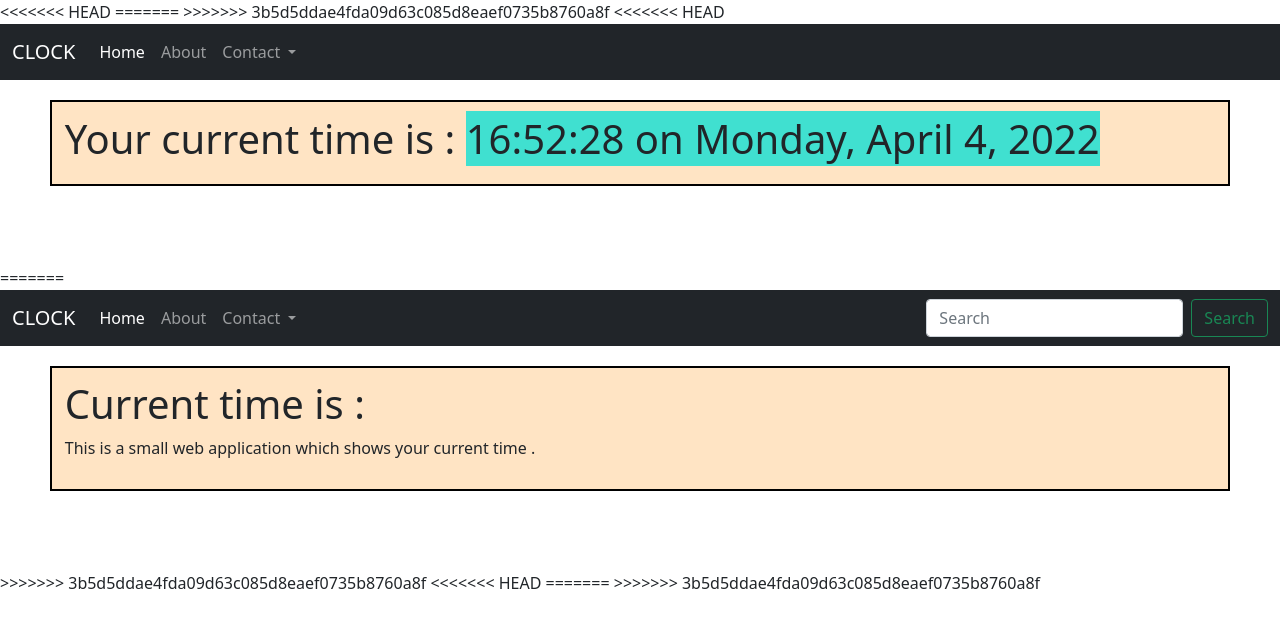
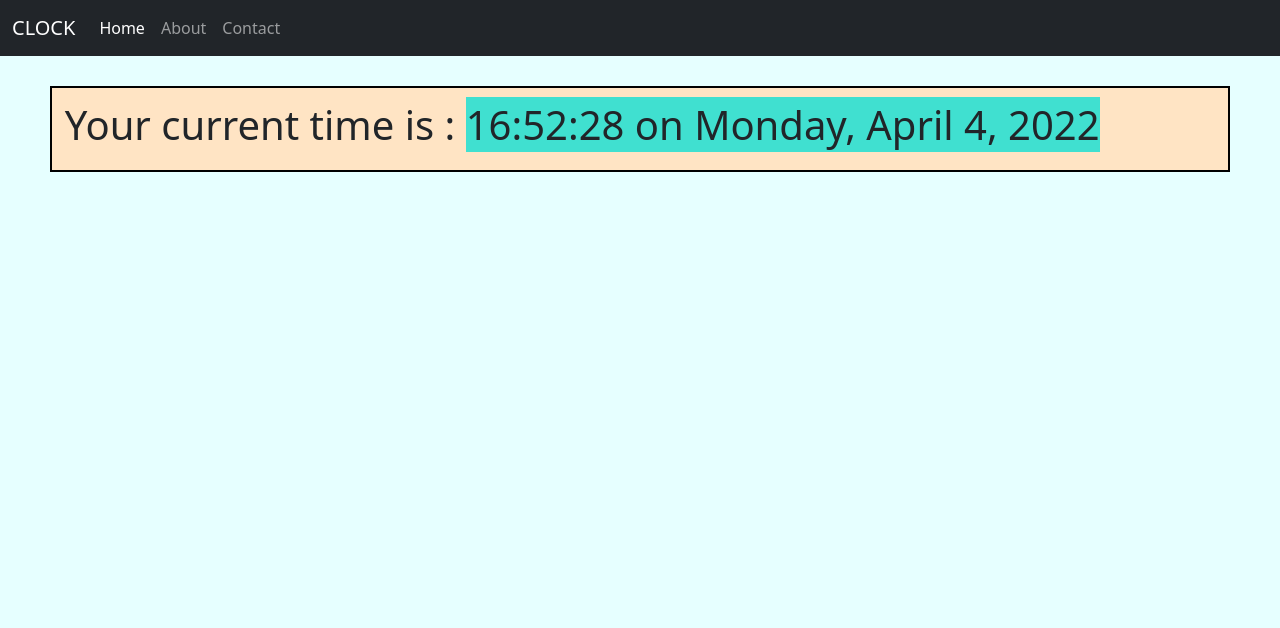
Before and after one commit to prakartigoel24/Js_MiniProjects, a PHP site: page / in a window 1280 px wide. Shown: the top 628 px of the page. Run offline with PHP 8.4, Linux system fonts and the light colour scheme; some libraries are stand-ins or nearby versions.

Commit message:
modified all pages

```diff
--- a/CLOCK/index.html
+++ b/CLOCK/index.html
@@ -2,7 +2,6 @@
 <html lang="en">
 
 <head>
-<<<<<<< HEAD
   <!-- Required meta tags -->
   <meta charset="utf-8">
   <meta name="viewport" content="width=device-width, initial-scale=1">
@@ -19,29 +18,10 @@
     crossorigin="anonymous "></script>
 
   <title>Clock</title>
-=======
-    <!-- Required meta tags -->
-    <meta charset="utf-8">
-    <meta name="viewport" content="width=device-width, initial-scale=1">
-
-    <!-- Bootstrap CSS -->
-    <link href="https://cdn.jsdelivr.net/npm/bootstrap@5.1.3/dist/css/bootstrap.min.css" rel="stylesheet"
-        integrity="sha384-1BmE4kWBq78iYhFldvKuhfTAU6auU8tT94WrHftjDbrCEXSU1oBoqyl2QvZ6jIW3" crossorigin="anonymous">
-    <link rel="stylesheet" href="style.css">
-    <script src=" https://cdn.jsdelivr.net/npm/@popperjs/core@2.10.2/dist/umd/popper.min.js "
-        integrity="sha384-7+zCNj/IqJ95wo16oMtfsKbZ9ccEh31eOz1HGyDuCQ6wgnyJNSYdrPa03rtR1zdB "
-        crossorigin="anonymous "></script>
-    <script src="https://cdn.jsdelivr.net/npm/bootstrap@5.1.3/dist/js/bootstrap.min.js "
-        integrity="sha384-QJHtvGhmr9XOIpI6YVutG+2QOK9T+ZnN4kzFN1RtK3zEFEIsxhlmWl5/YESvpZ13 "
-        crossorigin="anonymous "></script>
-
-    <title>Clock</title>
->>>>>>> 3b5d5ddae4fda09d63c085d8eaef0735b8760a8f
 </head>
 
-<body>
+<body style=" background-color: #e6ffff;">
 
-<<<<<<< HEAD
   <!-- JavaScript code  -->
   <script>
     let date;
@@ -71,17 +51,10 @@
             <a class="nav-link active" aria-current="page" href="#">Home</a>
           </li>
           <li class="nav-item">
-            <a class="nav-link" href="#">About</a>
+            <a class="nav-link" href="about.html">About</a>
           </li>
-          <li class="nav-item dropdown">
-            <a class="nav-link dropdown-toggle" href="#" id="navbarDropdown" role="button" data-bs-toggle="dropdown"
-              aria-expanded="false">
-              Contact
-            </a>
-            <ul class="dropdown-menu" aria-labelledby="navbarDropdown">
-              <li><a class="dropdown-item" href="#">Email</a></li>
-              <li><a class="dropdown-item" href="#">Developer</a></li>
-            </ul>
+          <li class="nav-item">
+            <a class="nav-link" href="contact.html">Contact</a>
           </li>
 
         </ul>
@@ -94,68 +67,8 @@
   <div class="container-clock">
     <h1>Your current time is : <span id="time"> </span> </h1>
   </div>
-=======
-    <!-- JavaScript code  -->
-    <script>
-        let date;
-        let time;
-        let a;
-        const options = { weekday: 'long', year: 'numeric', month: 'long', day: 'numeric' };
-        setInterval(() => {
-            a = new Date();
-            date = a.toLocaleDateString(undefined,options);
-            time = a.getHours() + ":" + a.getMinutes() + ":" + a.getSeconds();
-            console.log(date + time);
-            document.getElementById('time').innerHTML = time + " on " + date;
-        }, 1000);
-    </script>
-
-    <!-- NAVBAR -->
-    <nav class="navbar navbar-expand-lg navbar-dark bg-dark">
-        <div class="container-fluid">
-          <a class="navbar-brand" href="#">CLOCK</a>
-          <button class="navbar-toggler" type="button" data-bs-toggle="collapse" data-bs-target="#navbarSupportedContent" aria-controls="navbarSupportedContent" aria-expanded="false" aria-label="Toggle navigation">
-            <span class="navbar-toggler-icon"></span>
-          </button>
-          <div class="collapse navbar-collapse" id="navbarSupportedContent">
-            <ul class="navbar-nav me-auto mb-2 mb-lg-0">
-              <li class="nav-item">
-                <a class="nav-link active" aria-current="page" href="#">Home</a>
-              </li>
-              <li class="nav-item">
-                <a class="nav-link" href="#">About</a>
-              </li>
-              <li class="nav-item dropdown">
-                <a class="nav-link dropdown-toggle" href="#" id="navbarDropdown" role="button" data-bs-toggle="dropdown" aria-expanded="false">
-                  Contact
-                </a>
-                <ul class="dropdown-menu" aria-labelledby="navbarDropdown">
-                  <li><a class="dropdown-item" href="#">Email</a></li>
-                  <li><a class="dropdown-item" href="#">Developer</a></li>
-                </ul>
-              </li>
-
-            </ul>
-            <form class="d-flex">
-              <input class="form-control me-2" type="search" placeholder="Search" aria-label="Search">
-              <button class="btn btn-outline-success" type="submit">Search</button>
-            </form>
-          </div>
-        </div>
-      </nav>
-
-
-    <div class="container-clock">
-        <h1>Current time is : <span id="time"> </span> </h1>
-        <p>This is a small web application which shows your current time .</p>
-    </div>
->>>>>>> 3b5d5ddae4fda09d63c085d8eaef0735b8760a8f
 
 
 </body>
 
-<<<<<<< HEAD
 </html>
-=======
-</html>
->>>>>>> 3b5d5ddae4fda09d63c085d8eaef0735b8760a8f
--- a/CLOCK/style.css
+++ b/CLOCK/style.css
@@ -1,7 +1,6 @@
 .container-clock {
     background-color: bisque;
-    display: ;
-    margin: 20px 50px 80px;
+    margin: 30px 50px 80px;
     padding: 1%;
     border: 2px solid black;
 }
@@ -9,3 +8,18 @@
 #time{
     background-color:turquoise;
 }
+
+#contact-div{
+    background-color:FFC4E1;
+    margin: 20px 50px 80px;
+    padding: 1%;
+    border: 2px solid black;
+}
+
+#about-div{
+    background-color:FFC4E1;
+    margin: 20px 50px 80px;
+    padding: 1%;
+    border: 2px solid black;
+
+}
```
Also changed, not shown: CLOCK/about.html (+22 -0 lines), CLOCK/contact.html (+37 -0 lines).
